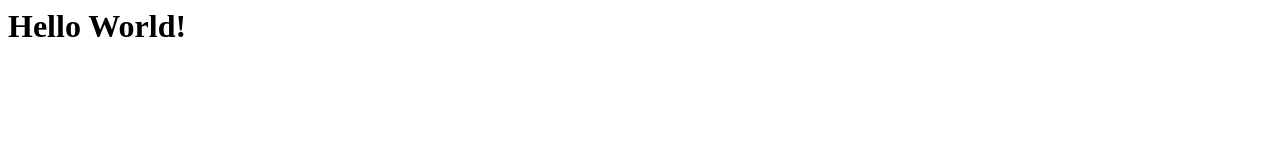
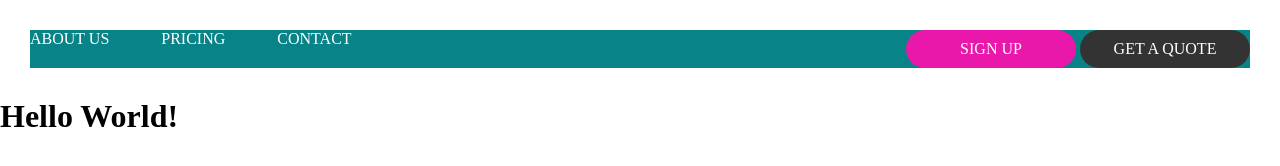
Before and after one commit to thaynamenezes/SASS_Practice, a plain HTML site: page index.html in a window 1280 px wide. Drawn offline with Linux system fonts and the light colour scheme.

Commit message:
Varibles and nesting

```diff
--- a/index.html
+++ b/index.html
@@ -1,8 +1,19 @@
 <html>
     <head>
-
+        <link rel="stylesheet" href="./style.css">
     </head>
     <body>
+        <nav class="clearfix">
+            <ul class="navigation">
+                <li><a href="#">About Us</a></li>
+                <li><a href="#">Pricing</a></li>
+                <li><a href="#">Contact</a></li>
+            </ul>
+            <div class="buttons">
+            <a class="btn-main" href="#">Sign Up</a>
+            <a class="btn-hot" href="#">Get a quote</a>
+          </div>
+        </nav>
         <h1>Hello World!</h1>
     </body>
 </html>
--- a/style.scss
+++ b/style.scss
@@ -0,0 +1,77 @@
+* {
+    margin: 0;
+    padding: 0;
+}
+
+$color-primary: #088488; // blue
+$color-secundary: #e918aa; // pink
+$color-tertiary: #ffffff; // white
+$color-text-dark: #333; //gray
+
+$width-button: 150px;
+
+nav {
+    margin: 30px;
+    background-color: $color-primary;
+
+    &::after {
+      content: "";
+      clear: both;
+      display: table;
+    }
+    .navigation {
+      list-style: none;
+      float: left;
+
+      li {
+        display: inline-block;
+        margin-left: 3rem;
+
+
+          &:first-child {
+            margin: 0;
+          }
+
+
+          a:link {
+            color: $color-tertiary;
+            text-decoration: none;
+            text-transform: uppercase;
+        }
+      }
+    }
+}
+
+.buttons {
+  float: right;
+}
+
+.btn-main:link,
+.btn-hot:link {
+  padding: 10px;
+  display: inline-block;
+  text-align: center;
+  border-radius: 100px;
+  text-decoration: none;
+  text-transform: uppercase;
+  width: $width-button;
+  color: $color-tertiary;
+}
+
+.btn-main {
+  &:link {
+    background-color: $color-secundary;
+  }
+  &:hover {
+    background-color: darken($color-secundary, 10%);
+  }
+}
+
+.btn-hot {
+  &:link {
+    background-color: $color-text-dark;
+  }
+  &:hover {
+    background-color: lighten($color-text-dark, 10%);
+  }
+}
```
Also changed, not shown: style.css (added), 1 other file.
